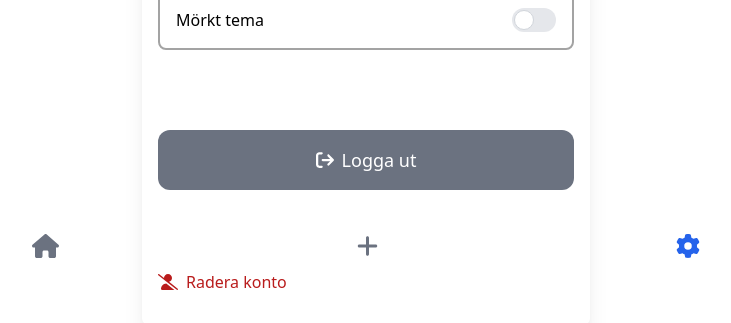
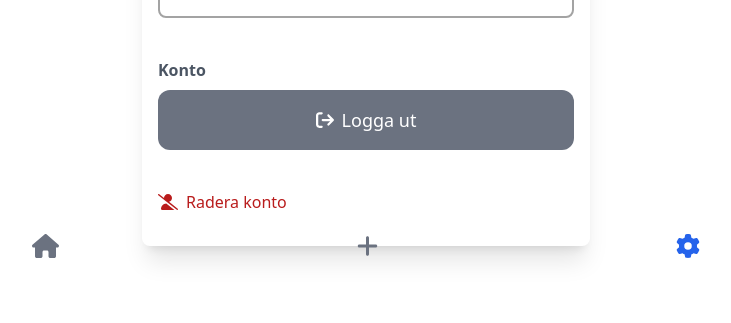
Before and after one commit to Danster2020/ekonomiappen-v2, a React (Vite) app in the folder frontend/: page /user_settings in a window 1280 px wide. Shown: the part 530-853 px from the top of the page, without its empty margins (274-1005 px from the left). After the commit the page ends 816 px from the top, so only its background shows below. Built offline with nearby package versions, Linux system fonts and the light colour scheme; no server answers; sample sign-in values are in the browser's storage.

Commit message:
fixed padding/margin

```diff
--- a/frontend/src/Home.jsx
+++ b/frontend/src/Home.jsx
@@ -125,7 +125,7 @@ export const Home = () => {
                     </div>
                 </div>
             ) : (
-                <motion.div className="flex flex-col items-center px-4 pb-20 " initial={{ scale: 0, opacity: 0 }}
+                <motion.div className="flex flex-col items-center px-4 pb-24" initial={{ scale: 0, opacity: 0 }}
                     animate={{ scale: 1, opacity: 1 }}
                     transition={{
                         type: "spring",
@@ -160,8 +160,6 @@ export const Home = () => {
                             <p className='text-gray-600'>Tryck på pluset nedan för att lägga till en utgift.</p>
                             <FontAwesomeIcon icon={faArrowDown} className='text-7xl mt-10 text-def_blue_2' />
                         </div>}
-
-
                 </motion.div>
             )}
 
--- a/frontend/src/UserSettings.jsx
+++ b/frontend/src/UserSettings.jsx
@@ -72,7 +72,7 @@ export const UserSettings = ({ toggleDarkMode, isDarkMode }) => {
     return (
         <>
             <Toaster position="top-right" />
-            <div className="flex justify-center mt-8">
+            <div className="flex justify-center mb-10">
                 <div className="custom_form px-4 py-8 max-w-md w-full rounded-lg shadow-xl dark:bg-def_dark_2">
                     <h1 className="text-3xl mb-4">Profil</h1>
                     <div className='flex flex-col items-center'>
@@ -99,8 +99,11 @@ export const UserSettings = ({ toggleDarkMode, isDarkMode }) => {
                         </div>
                     </div>
 
-                    <button className="button_1 w-full mt-20 bg-gray-500" onClick={handleLogOut}><FontAwesomeIcon icon={faArrowRightFromBracket} className='mr-2' />Logga ut</button>
-                    <button className="mt-20 text-red-700" onClick={() => setModal(true)}><FontAwesomeIcon icon={faUserSlash} className='mr-2' />Radera konto</button>
+                    <div className='input_label mt-10'>Konto</div>
+                    <div>
+                        <button className="button_1 w-full bg-gray-500" onClick={handleLogOut}><FontAwesomeIcon icon={faArrowRightFromBracket} className='mr-2' />Logga ut</button>
+                        <button className="mt-10 text-red-700" onClick={() => setModal(true)}><FontAwesomeIcon icon={faUserSlash} className='mr-2' />Radera konto</button>
+                    </div>
                     <Modal
                         openModal={modal}
                         closeModal={() => setModal(false)}
```
